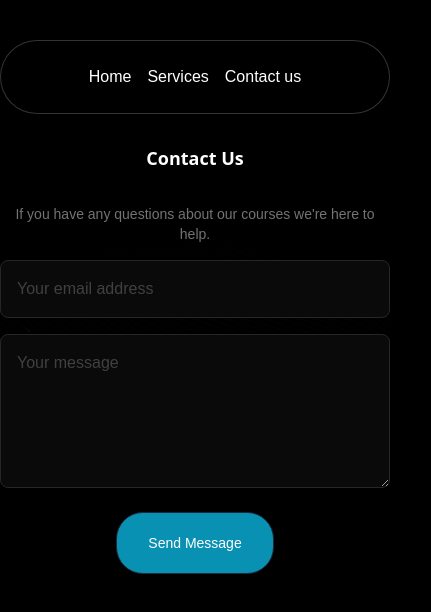
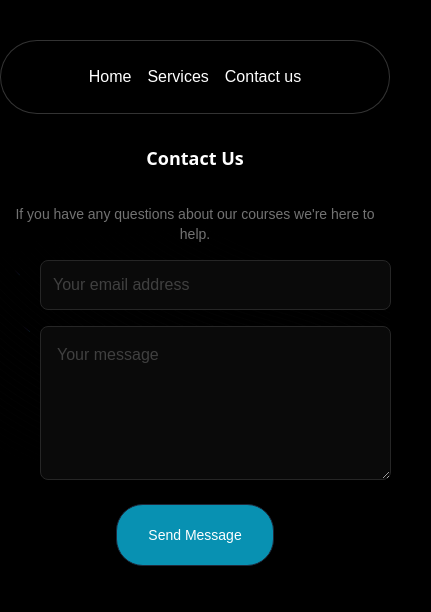
Before and after one commit to triptiarora8/MY-PORTFOLIO, a Next.js app: page /contact in a window 390 px wide. Shown: the top 612 px of the page, 431 px wide, since content can reach past the window. Built offline with nearby package versions, Linux system fonts and the light colour scheme.

Commit message:
responsive

```diff
--- a/src/app/contact/page.tsx
+++ b/src/app/contact/page.tsx
@@ -14,7 +14,7 @@ function MusicSchoolContactUs() {
   };
 
   return (
-    <div className="min-h-full bg-black py-12 pt-36 ">
+    <div className="h-screen bg-black py-12 pt-36 ">
       {' '}
       <BackgroundBeams className=" w-full h-full z-0" />
 
@@ -27,20 +27,20 @@ function MusicSchoolContactUs() {
           If you have any questions about our courses we&apos;re here to help.
 
         </p>
-        <form onSubmit={handleSubmit} className="space-y-4 mt-4 sm:w">
+        <form onSubmit={handleSubmit} className="space-y-4 mt-4">
           <input
             type="email"
             value={email}
             onChange={(e) => setEmail(e.target.value)}
             placeholder="Your email address"
-            className="rounded-lg border border-neutral-800 focus:ring-2 focus:ring-teal-500 w-full p-4 bg-neutral-950 placeholder:text-neutral-700"
+            className="rounded-lg border border-neutral-800 focus:ring-2 mx-10 xl:mx-0 focus:ring-teal-500 w-[90%] xl:w-full p-3 bg-neutral-950 placeholder:text-neutral-700"
             required
           />
           <textarea
             value={message}
             onChange={(e) => setMessage(e.target.value)}
             placeholder="Your message"
-            className="rounded-lg border border-neutral-800 focus:ring-2 focus:ring-teal-500 w-full  p-4 bg-neutral-950 placeholder:text-neutral-700"
+            className="rounded-lg border border-neutral-800 mx-10 xl:mx-0 focus:ring-2 focus:ring-teal-500 w-[90%] xl:w-full  p-4 bg-neutral-950 placeholder:text-neutral-700"
             rows={5}
             required
           ></textarea>
```
